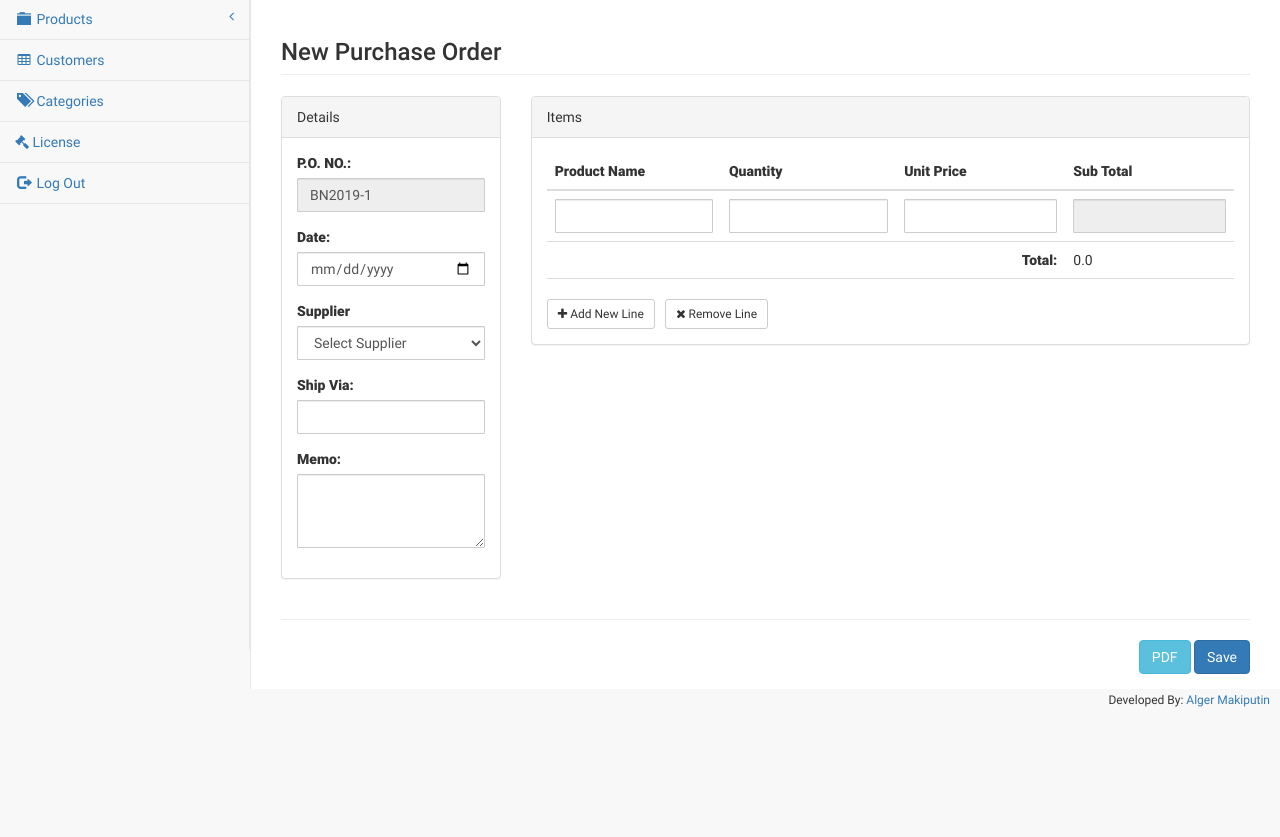
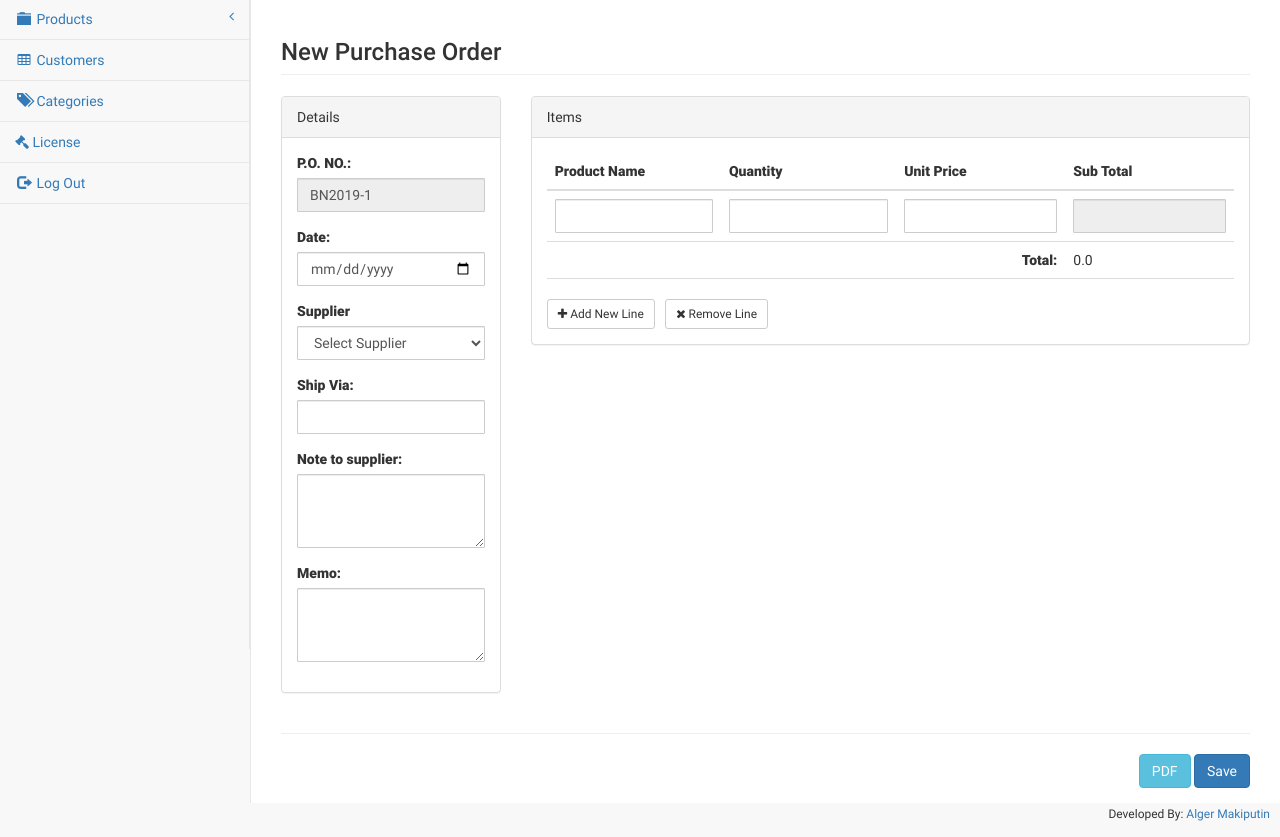
Before and after one commit to algermakiputin/POSLite-Inventory-Software, a CodeIgniter app: page /poslite/index.php/purchaseordercontroller/purchase_order in a window 1280 px wide. Shown: the part 52-889 px from the top of the page. Before the commit the page ends 759 px from the top, so only its background shows below. Run offline with CodeIgniter, Linux system fonts and the light colour scheme; data that the repository does not hold is empty; some libraries are stand-ins or nearby versions.

Commit message:
polishing po feature

```diff
--- a/application/controllers/PurchaseOrderController.php
+++ b/application/controllers/PurchaseOrderController.php
@@ -96,6 +96,7 @@ class PurchaseOrderController Extends CI_Controller {
 		$quantity = $this->input->post('quantity[]');
 		$price = $this->input->post('price[]');
 		$product_id = $this->input->post('product_id[]');
+		$note = $this->input->post('note');
 
 		$this->db->trans_begin();
 
@@ -105,6 +106,7 @@ class PurchaseOrderController Extends CI_Controller {
 			'memo' => $memo,
 			'po_date' => date('Y-m-d', strtotime($date)),
 			'po_number' => $po_number,
+			'note' => $note
 		]);
 
 		$po_id = $this->db->insert_id();
@@ -127,7 +129,6 @@ class PurchaseOrderController Extends CI_Controller {
 		if($this->db->trans_status() === FALSE){
 
 		   $this->db->trans_rollback();
-		   die();
 		   set_error_message("Opps Something Went Wrong please try again");
 		   return redirect('supplier/po');
 		}
--- a/application/views/po/po.php
+++ b/application/views/po/po.php
@@ -62,6 +62,10 @@
         <div class="form-group">
           <label>Ship Via:</label>
           <input type="text" required="required" class="form-control" name="shipvia">
+        </div>
+        <div class="form-group">
+          <label>Note to supplier:</label>
+          <textarea class="form-control" name="note" rows="3"></textarea>
         </div>
         <div class="form-group">
           <label>Memo:</label>
@@ -197,12 +201,13 @@
       var po_number = $("[name='po_number']").val();
       var po_date = $("[name='date']").val();
       var shipvia = $("[name='shipvia']").val();
+      var note = $("[name='note']").val();
 
       var items = [
       [ {text: 'PRODUCT', bold: true, fillColor:"#4f90bb", color: "#fff"},
         {text: 'QTY', bold: true, fillColor:"#4f90bb", color: "#fff"},
-        {text: 'PRICE', bold: true, fillColor:"#4f90bb", color: "#fff"},
-        {text: 'AMOUNT', bold: true, fillColor:"#4f90bb", color: "#fff"}]
+        {text: 'PRICE', bold: true, fillColor:"#4f90bb", color: "#fff", alignment: "right"},
+        {text: 'AMOUNT', bold: true, fillColor:"#4f90bb", color: "#fff", alignment: "right"}]
       ];
       var total = 0;
       var order = $("#products-table tbody tr");
@@ -217,7 +222,7 @@
         if (product && qty && price && sub) {
 
 
-          items.push([product, qty, price, sub]);
+          items.push([product, qty, {text:price, alignment:'right'}, {text:sub, alignment:'right'}]);
 
           total += qty * price;
         }
@@ -238,7 +243,7 @@
       if (items.length > 1) {
         var pdfmake = pdfMake;
 
-        var docDefinition = generate_pdf(items, 'PHP' + number_format(total), po_number,po_date, shipvia,supplier_data, image);
+        var docDefinition = generate_pdf(items, 'PHP' + number_format(total), po_number,po_date, shipvia,supplier_data, image, note);
 
         var pdf = pdfmake.createPdf(docDefinition);
         pdf._openPdf();
--- a/assets/js/po.js
+++ b/assets/js/po.js
@@ -1,4 +1,4 @@
-function generate_pdf(items, total,po_number, po_date,shipvia,supplier, image) {
+function generate_pdf(items, total,po_number, po_date,shipvia,supplier, image, note) {
   return {
     content: [
     {
@@ -74,31 +74,37 @@ function generate_pdf(items, total,po_number, po_date,shipvia,supplier, image) {
         } ]
     },
     {text: '\nSHIP VIA\n', fontSize: 12, bold:true},
-    {text: 'Prieto Cargo Forwarders\n\n'},
+    {text: shipvia +'\n\n'},
 
     {
       table: {
         headerRows: 1,
         widths: ['*',40,100, 60],
         body: items,
-
+        margin: [5,5,5,5]
       },
 
     },
 
     {
       columns: [
-
+        {
+          alignment:'left',
+          width: "*",
+          text: [
+            {text: '\n\n' + note}
+          ]
+        },
         {
           alignment: 'right',
-          width: "*",
+          width: 100,
           text: [
             {text: '\n\nTOTAL:\n', bold:true},
           ]
         },
         {
           alignment: 'right',
-          width: "100",
+          width: 100,
           text: [
             '\n\n',
             total
```
Also changed, not shown: application/views/po/view.php (+6 -4 lines), assets/logo/logo.png (added).
